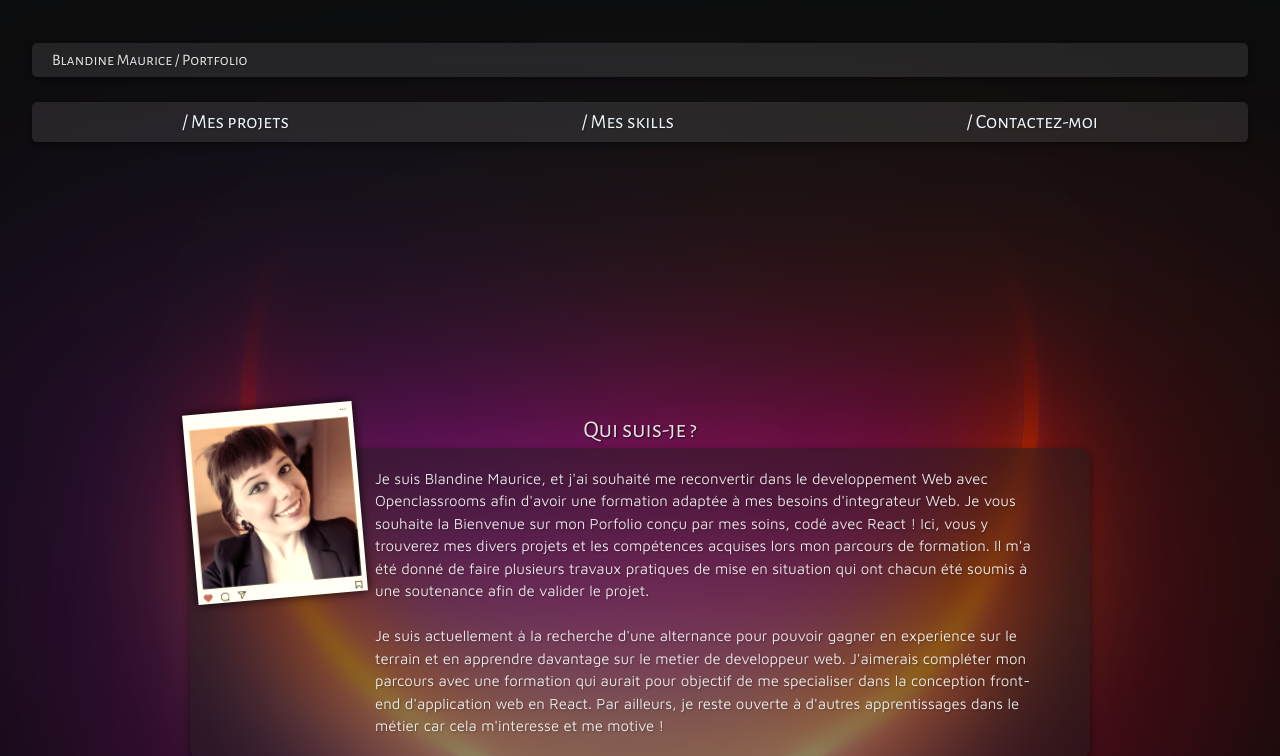
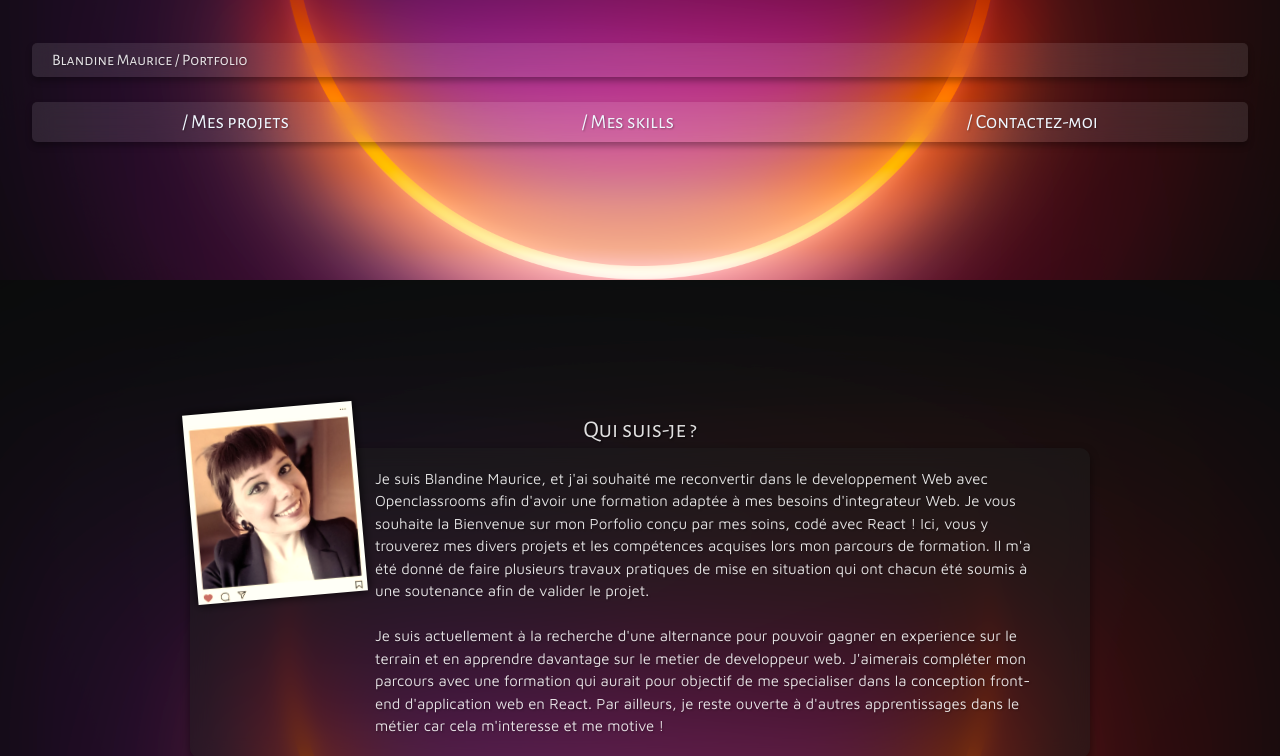
Before and after one commit to BlandineM2508/Mon-portfolio, a React (Vite) app: page / in a window 1280 px wide. Shown: the top 756 px of the page. Built offline with nearby package versions, Linux system fonts and the light colour scheme; a web font is replaced by a local one.

Commit message:
Update index.css

```diff
--- a/src/index.css
+++ b/src/index.css
@@ -15,8 +15,8 @@
 
 body {
   background-image: url('/Wall03.png');
-  background-size: cover;
+  background-size: contain;
   background-position: center;
   background-attachment: fixed;
-  height: 100vh;
+  height: 100vw;
 }
```
